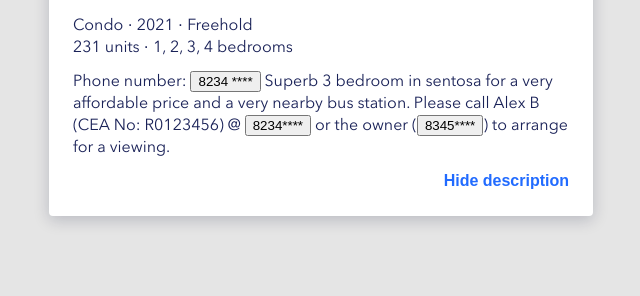
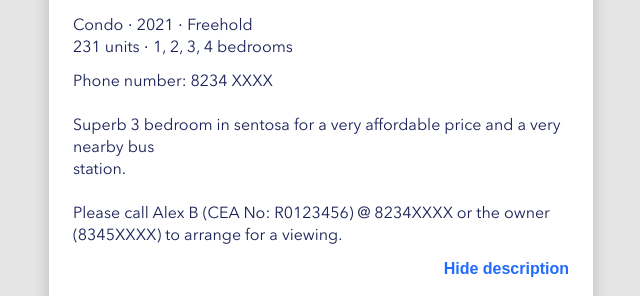
Before and after one commit to mnovalbs/frontend-test-04d1184a791e, a React (Create React App) app: page / in a window 1280 px wide. Shown: the part 384-680 px from the top of the page, without its empty margins (319-959 px from the left). Built offline with nearby package versions, Linux system fonts and the light colour scheme.

Commit message:
adjust some style

```diff
--- a/src/components/ButtonLink/ButtonLink.module.css
+++ b/src/components/ButtonLink/ButtonLink.module.css
@@ -1,6 +1,6 @@
 .buttonLink {
   font-weight: 600;
-  font-size: 16px;
+  font-size: 1rem;
   line-height: 22px;
   color: #216bff;
   border: none;
--- a/src/components/ListingAdCard/ListingAdCard.module.css
+++ b/src/components/ListingAdCard/ListingAdCard.module.css
@@ -6,7 +6,6 @@
   border-radius: 4px;
   overflow: hidden;
   font-weight: 400;
-  font-size: 16px;
   line-height: 22px;
 }
 
--- a/src/components/ListingAdCardAdditionalInfo/ListingAdCardAdditionalInfo.module.css
+++ b/src/components/ListingAdCardAdditionalInfo/ListingAdCardAdditionalInfo.module.css
@@ -1,5 +1,4 @@
 .additionalInfo {
   font-weight: 400;
-  font-size: 16px;
   line-height: 22px;
 }
--- /dev/null
+++ b/src/components/ListingAdCardDescription/ListingAdCardDecription.module.css
@@ -0,0 +1,3 @@
+.description {
+  white-space: pre-line;
+}
--- a/src/components/ListingAdCardDescription/ListingAdCardDescription.tsx
+++ b/src/components/ListingAdCardDescription/ListingAdCardDescription.tsx
@@ -2,12 +2,13 @@ import PhoneNumberMasker from "components/PhoneNumberMasker";
 import { PHONE_NUMBER_REGEX } from "contants/regex";
 import { splitPhoneNumber } from "utils/string";
 import { ListingAdCardDecriptionProps } from "./ListingAdCardDecription.types";
+import styles from "./ListingAdCardDecription.module.css"
 
 function ListingAdCardDecription({ description }: ListingAdCardDecriptionProps) {
   const splittedDescription = splitPhoneNumber(description);
 
   return (
-    <div>
+    <div className={styles.description}>
       {splittedDescription.map((descriptionChunk) => {
         if (PHONE_NUMBER_REGEX.test(descriptionChunk)) {
           return <PhoneNumberMasker phoneNumber={descriptionChunk} />;
--- a/src/components/ListingAdCardPriceInfo/ListingAdCardPriceInfo.module.css
+++ b/src/components/ListingAdCardPriceInfo/ListingAdCardPriceInfo.module.css
@@ -27,7 +27,7 @@
   }
 
   .priceRange {
-    font-size: 16px;
+    font-size: 1rem;
     line-height: 22px;
   }
 
--- /dev/null
+++ b/src/components/PhoneNumberMasker/PhoneNumberMasker.module.css
@@ -0,0 +1,3 @@
+.phoneNumber {
+  cursor: pointer;
+}
--- a/src/components/PhoneNumberMasker/PhoneNumberToggler.tsx
+++ b/src/components/PhoneNumberMasker/PhoneNumberToggler.tsx
@@ -1,6 +1,7 @@
 import { useState } from "react";
 import { maskPhoneNumber } from "utils/string";
 import { PhoneNumberMaskerProps } from "./PhoneNumberMasker.types";
+import styles from "./PhoneNumberMasker.module.css"
 
 function PhoneNumberMasker({ phoneNumber }: PhoneNumberMaskerProps) {
   const [isNumberShow, setIsNumberShow] = useState(false);
@@ -9,9 +10,9 @@ function PhoneNumberMasker({ phoneNumber }: PhoneNumberMaskerProps) {
   const maskedPhoneNumber = maskPhoneNumber(phoneNumber);
 
   return (
-    <button onClick={toggleNumberShow}>
+    <span className={styles.phoneNumber} onClick={toggleNumberShow}>
       {isNumberShow ? phoneNumber : maskedPhoneNumber}
-    </button>
+    </span>
   );
 }
 
--- a/src/styles.css
+++ b/src/styles.css
@@ -1,5 +1,6 @@
 body {
   font-family: "Avenir Next", sans-serif;
+  font-size: 16px;
   background-color: #e5e5e5;
   color: #1a2258;
   margin: 0;
--- a/src/utils/string.ts
+++ b/src/utils/string.ts
@@ -4,6 +4,6 @@ export function splitPhoneNumber(str: string) {
   return str.split(PHONE_NUMBER_REGEX);
 }
 
-export function maskPhoneNumber(str: string, char: string = "*") {
+export function maskPhoneNumber(str: string, char: string = "X") {
   return str.replace(/\d{4}$/, char.repeat(4));
 }
```
